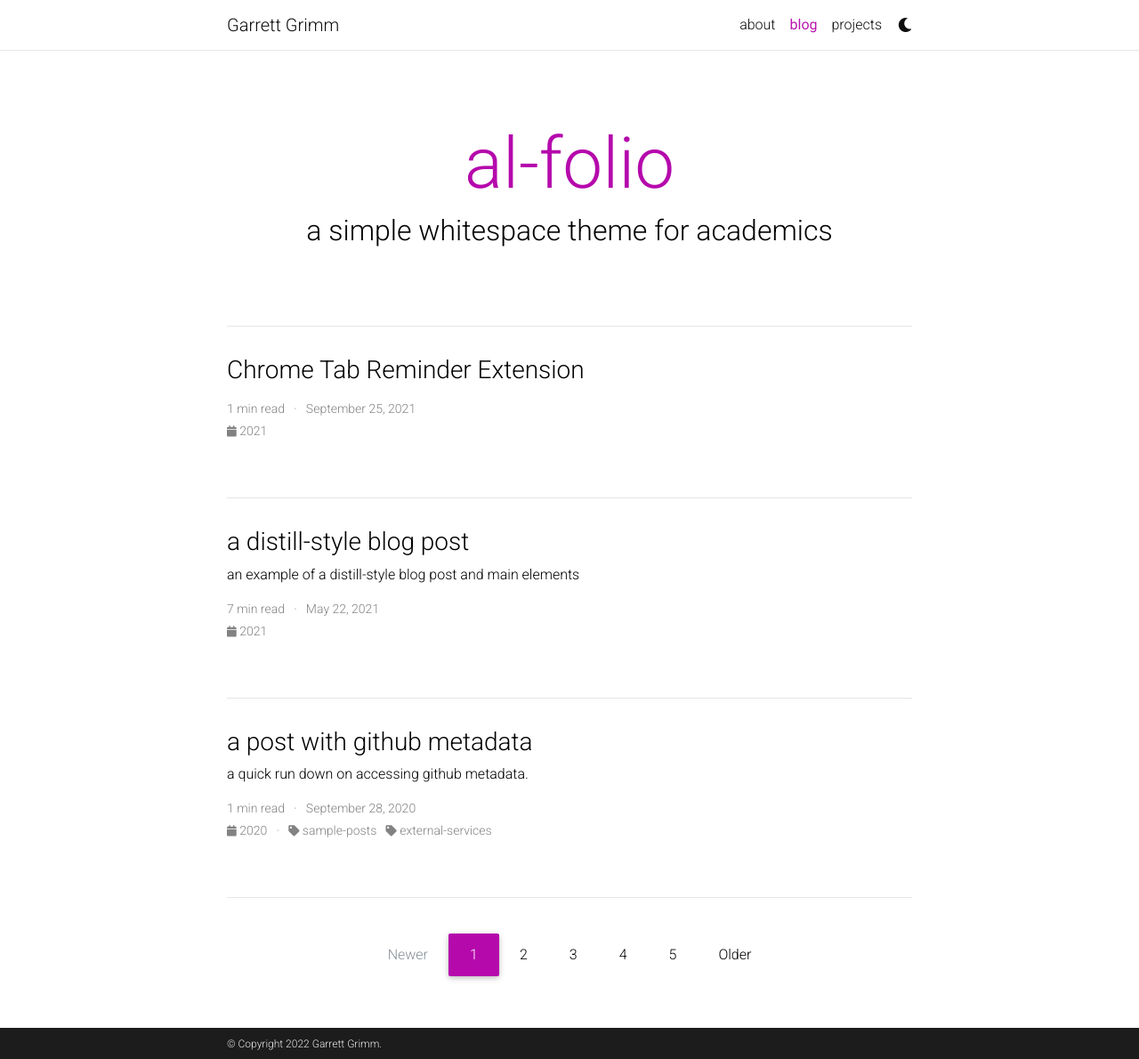
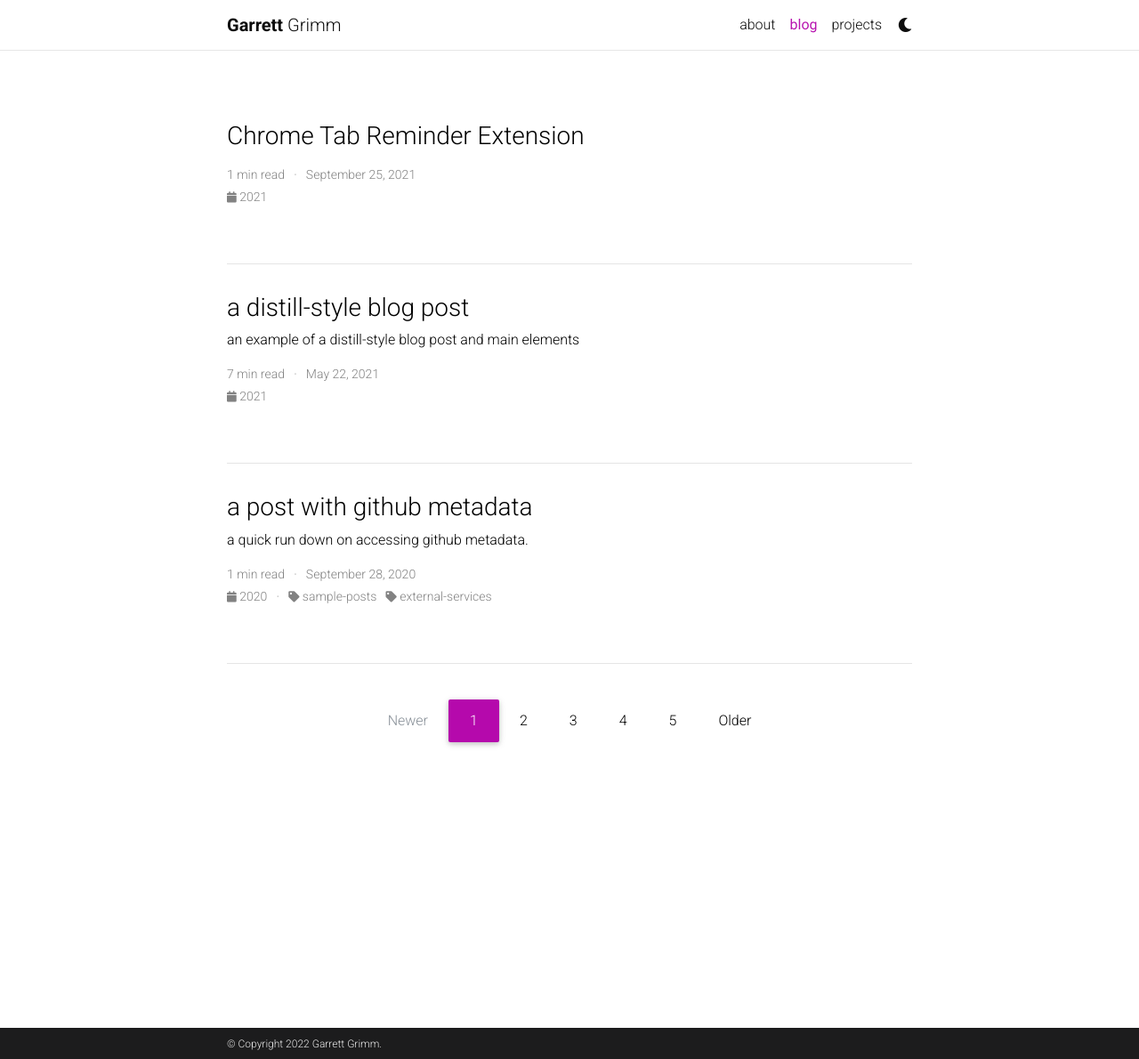
Before and after one commit to grimmdude/my-website, a Jekyll site: the page built from blog/index.html, in a window 1280 px wide and 1190 px high. Shown: the whole window at 89% size. Built offline with Jekyll 4.4.1, drawn with Linux system fonts in a browser that asks for light colours; full-size pictures stand in for the smaller copies a plugin makes; the list of posts is cut into pages by our own code; comment, search, counter and statistics services are not loaded; a style sheet for code colours, icons or effects is not loaded; some of the changed lines change nothing that is shown.

Commit message:
Some tweex

```diff
--- a/_config.yml
+++ b/_config.yml
@@ -2,7 +2,7 @@
 # Site settings
 # -----------------------------------------------------------------------------
 
-title: Garrett Grimm # the website title (if blank, full name will be used instead)
+title: blank # the website title (if blank, full name will be used instead)
 first_name: Garrett
 middle_name:
 last_name: Grimm
@@ -25,7 +25,7 @@ impressum_path:  # set to path to include impressum link in the footer, use the
 # will use title and url fields
 # Take a look to https://github.com/jekyll/jekyll-feed for more customization
 
-rss_icon: true
+rss_icon: false
 
 # -----------------------------------------------------------------------------
 # Layout
@@ -51,7 +51,7 @@ og_image: # The site-wide (default for all links) Open Graph preview image
 # Social integration
 # -----------------------------------------------------------------------------
 
-github_username: # your GitHub user name
+github_username: grimmdude # your GitHub user name
 gitlab_username: # your GitLab user name
 twitter_username: # your Twitter handle
 linkedin_username: # your LinkedIn user name
@@ -80,7 +80,7 @@ panelbear_analytics:  # panelbear analytics site ID (format: XXXXXXXXX)
 # Blog
 # -----------------------------------------------------------------------------
 
-blog_name: al-folio  # your blog must have a name for it to show up in the nav bar
+blog_name: blog  # your blog must have a name for it to show up in the nav bar
 blog_description: a simple whitespace theme for academics
 permalink: /blog/:year/:title/
 
--- a/blog/index.html
+++ b/blog/index.html
@@ -15,10 +15,12 @@ pagination:
 
 <div class="post">
 
+  {% comment %}
   <div class="header-bar">
     <h1>{{ site.blog_name }}</h1>
     <h2>{{ site.blog_description }}</h2>
   </div>
+  {% endcomment %}
 
 
   <ul class="post-list">
```
